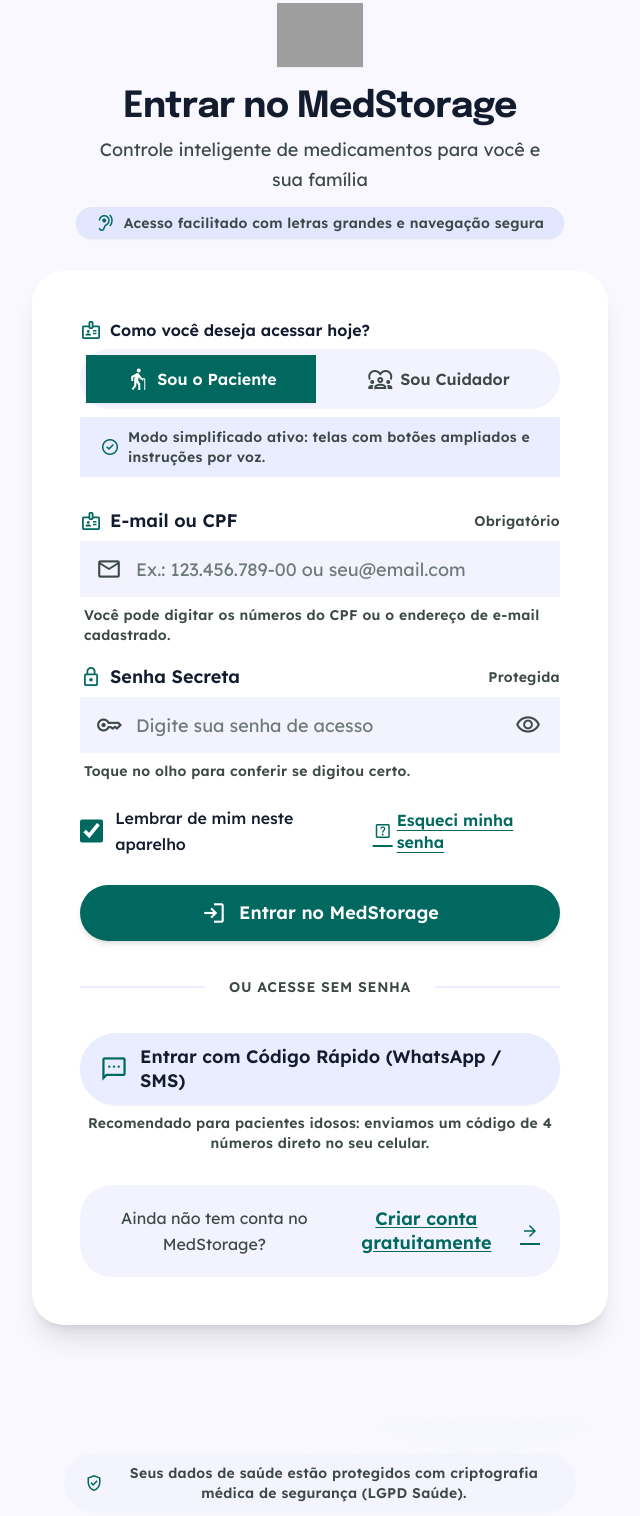
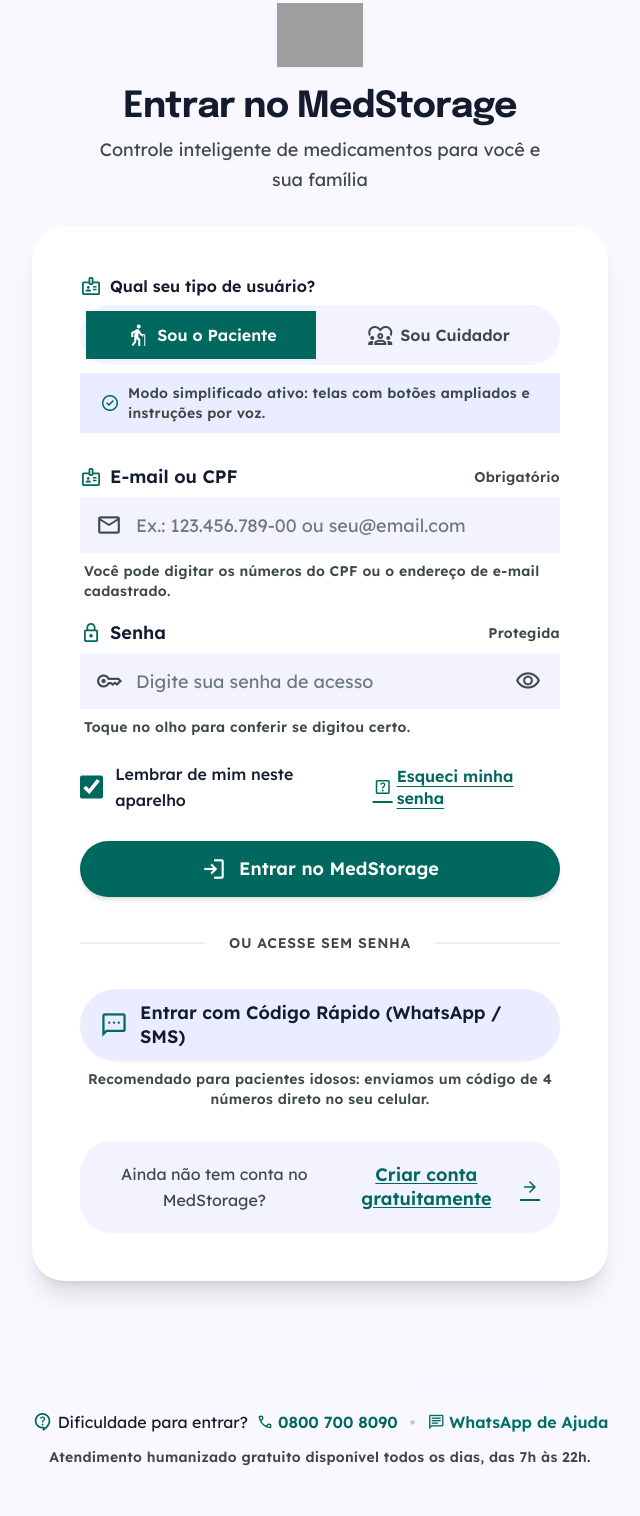
Before and after one commit to jftigre/MedStorage, a plain HTML site: page login.html in a window 1280 px wide. Shown: the part 125-1641 px from the top of the page, without its empty margins (320-960 px from the left). After the commit the page ends 1592 px from the top, so only its background shows below. Drawn offline with nearby package versions, Linux system fonts and the light colour scheme; grey boxes are pictures that could not be loaded.

Commit message:
fix: corrige mensagens de acesso ao login

```diff
--- a/login.html
+++ b/login.html
@@ -26,11 +26,6 @@
 <p class="font-body-lg text-body-lg text-on-surface-variant max-w-md mt-1">
           Controle inteligente de medicamentos para você e sua família
         </p>
-<!-- Audio Guidance / Accessibility Quick Pill -->
-<div class="inline-flex items-center gap-2 mt-space-sm px-space-md py-1.5 rounded-full bg-surface-container-high text-on-surface-variant text-label-sm font-label-sm shadow-sm">
-<span class="material-symbols-outlined text-primary text-[20px]">hearing</span>
-<span>Acesso facilitado com letras grandes e navegação segura</span>
-</div>
 </div>
 <!-- Main Login Card with generous surface & tactile elevation -->
 <section class="w-full bg-surface-container-lowest rounded-xl sm:rounded-lg shadow-xl p-space-md sm:p-space-xl flex flex-col gap-space-lg">
@@ -38,7 +33,7 @@
 <div class="flex flex-col gap-space-xs">
 <span class="font-label-md text-label-md text-on-surface flex items-center gap-2">
 <span class="material-symbols-outlined text-primary text-[22px]">badge</span>
-            Como você deseja acessar hoje?
+            Qual seu tipo de usuário?
           </span>
 <div aria-label="Identificação de perfil de acesso" class="grid grid-cols-1 sm:grid-cols-2 gap-2 bg-surface-container-low p-1.5 rounded-lg" role="tablist">
 <button aria-selected="true" class="role-tab flex items-center justify-center gap-2 py-3 px-4 rounded-DEFAULT font-label-md text-label-md transition-all duration-200 bg-primary text-on-primary shadow-sm" id="role-patient" onclick="selectRole('patient')" role="tab" type="button">
@@ -81,7 +76,7 @@
 <div class="flex items-center justify-between">
 <label class="font-label-lg text-label-lg text-on-surface flex items-center gap-2" for="password-input">
 <span class="material-symbols-outlined text-primary text-[22px]">lock</span>
-<span>Senha Secreta</span>
+<span>Senha</span>
 </label>
 <span class="font-label-sm text-label-sm text-on-surface-variant">Protegida</span>
 </div>
@@ -147,11 +142,6 @@
 </div>
 </main>
 <footer class="w-full mt-space-lg flex flex-col gap-space-sm px-space-xs text-center text-on-surface-variant">
-<!-- Safety Shield Notice -->
-<div class="flex items-center justify-center gap-2 text-on-surface-variant font-label-sm text-label-sm bg-surface-container-low/70 py-2.5 px-space-md rounded-full max-w-lg mx-auto">
-<span class="material-symbols-outlined text-primary text-[20px]">verified_user</span>
-<span>Seus dados de saúde estão protegidos com criptografia médica de segurança (LGPD Saúde).</span>
-</div>
 <!-- Humanized Free Help Card -->
 <div class="flex flex-col sm:flex-row items-center justify-center gap-2 font-body-md text-body-md text-on-surface">
 <span class="flex items-center gap-1">
```
